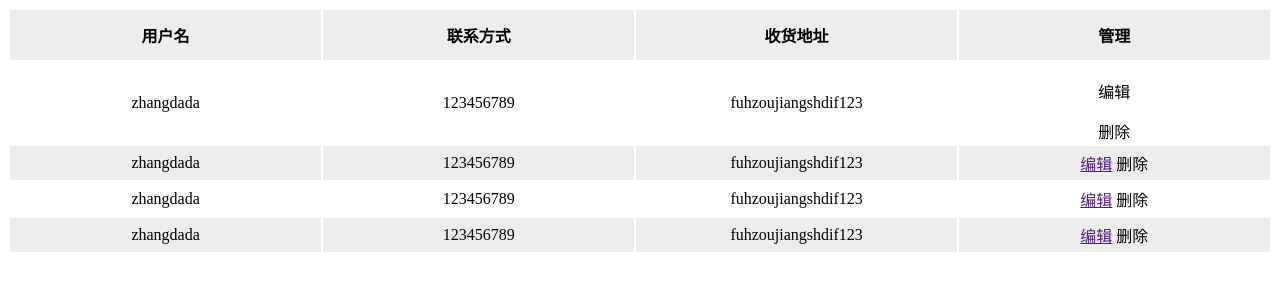
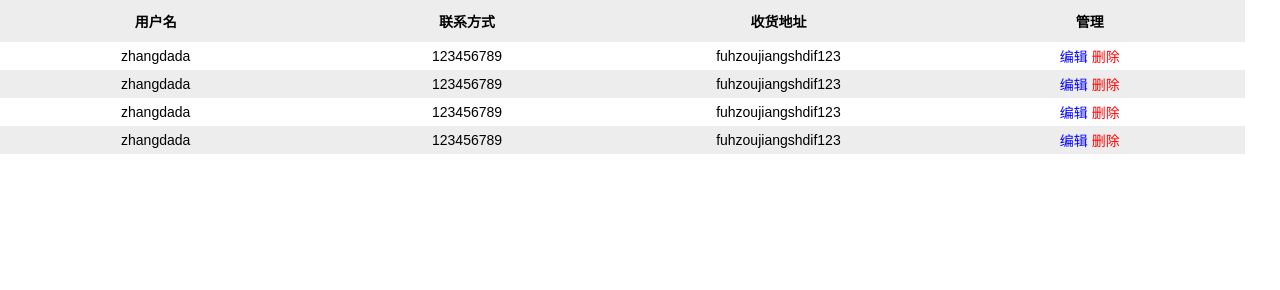
Before and after one commit to ZHDgit/chaoshi, a plain HTML site: page admin/user.html in a window 1280 px wide. Drawn offline with Linux system fonts and the light colour scheme.

Commit message:
管理台用户样式修改

```diff
--- /dev/null
+++ b/admin/css/user.css
@@ -0,0 +1,24 @@
+th{
+    width: 10%;
+    height: 3em;
+}
+td{
+    width: 10%;
+    text-align: center;
+    height: 2em;
+}
+tr:nth-child(2n - 1){
+    background: #ededed;
+}
+form{
+    width: 100%;
+}
+.userTable span{
+    cursor: pointer;
+}
+.userTable .editSpan{
+    color: blue;
+}
+.userTable .deleteSpan{
+    color: red;
+}
--- a/admin/user.html
+++ b/admin/user.html
@@ -3,30 +3,15 @@
 <head>
     <meta charset="UTF-8">
     <title>Title</title>
-    <style>
-        th{
-            width: 10%;
-            height: 3em;
-        }
-        td{
-            width: 10%;
-            text-align: center;
-            height: 2em;
-        }
-        tr:nth-child(2n - 1){
-            background: #ededed;
-        }
-        form{
-            width: 100%;
-        }
-    </style>
+    <link rel="stylesheet" href="../css/reset.css">
+    <link rel="stylesheet" href="./css/user.css">
     <script type="text/javascript" src="../js/jquery-1.11.1.min.js"></script>
     <script type="text/javascript" src="../layer/layer.js"></script>
 </head>
 <body>
     <div>
         <form action="" id="userFrom">
-            <table>
+            <table class="userTable">
                 <tr>
                     <th>用户名</th>
                     <th>联系方式</th>
@@ -38,8 +23,8 @@
                     <td>123456789</td>
                     <td>fuhzoujiangshdif123</td>
                     <td>
-                        <p href="">编辑</p>
-                        <span>删除</span>
+                        <span class="editSpan">编辑</span>
+                        <span class="deleteSpan">删除</span>
                     </td>
                 </tr>
                 <tr>
@@ -47,8 +32,8 @@
                     <td>123456789</td>
                     <td>fuhzoujiangshdif123</td>
                     <td>
-                        <a href="">编辑</a>
-                        <span>删除</span>
+                        <span class="editSpan">编辑</span>
+                        <span class="deleteSpan">删除</span>
                     </td>
                 </tr>
                 <tr>
@@ -56,8 +41,8 @@
                     <td>123456789</td>
                     <td>fuhzoujiangshdif123</td>
                     <td>
-                        <a href="">编辑</a>
-                        <span>删除</span>
+                        <span class="editSpan">编辑</span>
+                        <span class="deleteSpan">删除</span>
                     </td>
                 </tr>
                 <tr>
@@ -65,10 +50,11 @@
                     <td>123456789</td>
                     <td>fuhzoujiangshdif123</td>
                     <td>
-                        <a href="">编辑</a>
-                        <span>删除</span>
+                        <span class="editSpan">编辑</span>
+                        <span class="deleteSpan">删除</span>
                     </td>
                 </tr>
+
             </table>
         </form>
         <div id="layer">
```
Also changed, not shown: admin/css/index.css (+15 -5 lines), admin/index.html (+4 -4 lines).
